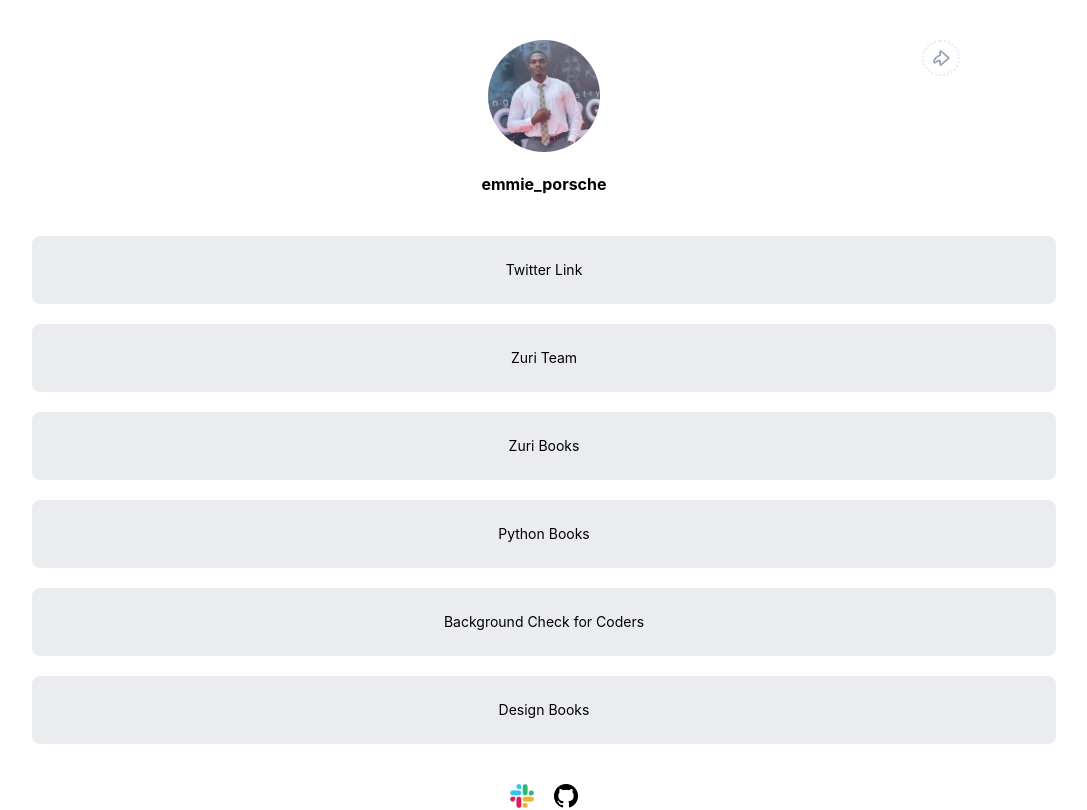
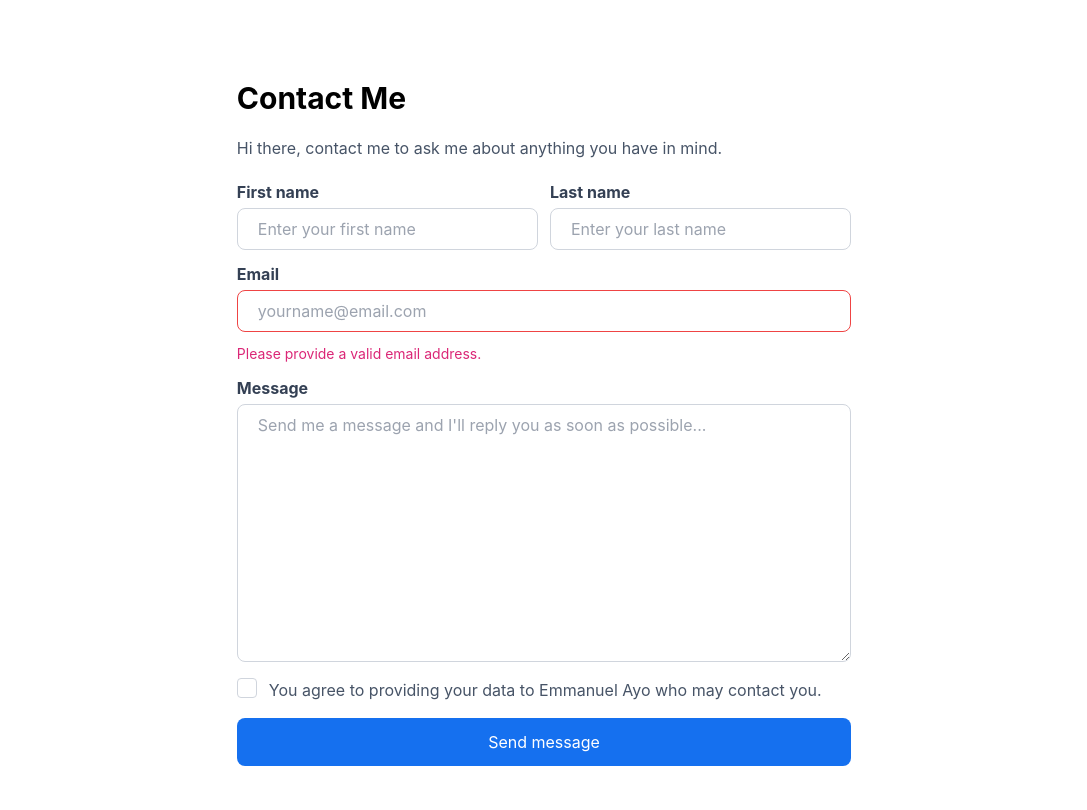
Before and after one commit to bohemiancode-x/HNG-stage-one-task, a React (Create React App) app: page /contact in a window 1280 px wide. Shown: the top 810 px of the page, without its empty margins (96-1183 px from the left). Built offline with nearby package versions, Linux system fonts and the light colour scheme.

Commit message:
feat: added a contact page and contact button on the homepage

```diff
--- a/package.json
+++ b/package.json
@@ -8,6 +8,7 @@
     "@testing-library/user-event": "^13.2.1",
     "react": "^18.2.0",
     "react-dom": "^18.2.0",
+    "react-router-dom": "^6.4.3",
     "react-scripts": "5.0.1",
     "tailwindcss": "^3.2.1",
     "web-vitals": "^2.1.0"
--- a/src/App.js
+++ b/src/App.js
@@ -1,13 +1,22 @@
+import { BrowserRouter, Route, Routes } from "react-router-dom";
+
+//components
 import Footer from "./components/Footer";
-import Links from "./components/Links";
-import Profile from "./components/Profile";
+
+//pages
+import Home from "./pages/Home";
+import Contact from "./pages/Contact";
 
 function App() {
   return (
     <div className="w-[90%] md:w-[80%] flex flex-col m-auto font-body">
-      <Profile />
-      <Links />
-      <Footer />
+      <BrowserRouter>
+        <Routes>
+          <Route path="/" element={<Home />} />
+          <Route path="/contact" element={<Contact />} />
+        </Routes>
+        <Footer />
+      </BrowserRouter>
     </div>
   );
 }
--- a/src/components/Footer.js
+++ b/src/components/Footer.js
@@ -1,15 +1,9 @@
-import slackIcon from '../assets/slack.png'
-import githubIcon from '../assets/Icon-git.png';
 import I4GIcon from '../assets/I4G.png';
 
 export default function Footer() {
   return (
     <div className='my-10 flex flex-col w-full'>
-      <div className='flex gap-5 m-auto'>
-        <img className='h-6 w-6' src={slackIcon} alt="slack" />
-        <img className='h-6 w-6' src={githubIcon} alt="git" />
-      </div>
-      <span className='mt-16 h-[1px] opacity-40 w-full bg-[#777777] '></span>
+      <span className='mt-5 h-[1px] opacity-40 w-full bg-[#777777] '></span>
 
         <div className='flex flex-col gap-3 md:flex-row justify-between mt-10'>
           <div className='flex gap-[1px] font-bold md:text-lg'>
--- a/src/components/Links.js
+++ b/src/components/Links.js
@@ -1,3 +1,7 @@
+import { Link } from "react-router-dom";
+import slackIcon from '../assets/slack.png'
+import githubIcon from '../assets/Icon-git.png';
+
 const links = [
     {
         key: 1,
@@ -46,7 +50,13 @@
                         {link.text}
                     </a>
             ))}
+            <Link to='/contact' id="contact" className="link">Contact</Link>
         </ul>
+
+        <div className='flex gap-5 m-auto items-center justify-center mt-10'>
+            <img className='h-6 w-6' src={slackIcon} alt="slack" />
+            <img className='h-6 w-6' src={githubIcon} alt="git" />
+        </div>
 
     </div>
   )
--- a/src/index.css
+++ b/src/index.css
@@ -11,4 +11,13 @@
     .link {
         @apply bg-[#EAECF0] hover:bg-[#D0D5DD] rounded-lg text-center text-sm py-6 cursor-pointer
     }
+    .input {
+        @apply border-[1px] border-[#d0d5dd] rounded-lg py-2 px-5 text-start focus:outline-none
+    }
+    .label {
+        @apply flex flex-col gap-1 text-[#344054]
+    }
+    .check {
+        @apply appearance-none border-[1px] px-2 justify-center items-center flex cursor-pointer border-[#d0d5dd] rounded h-[20px] w-[20px] hover:shadow-xl hover:border-[#84caff]  checked:before:content-["\2714"] checked:before:text-sm checked:before:text-[#1570ef] checked:border-[#1570ef] checked:before:relative checked:before:right-0 checked:before:bottom-[0]
+    }
 }
--- /dev/null
+++ b/src/pages/Contact.js
@@ -0,0 +1,39 @@
+import React from 'react'
+
+export default function Contact() {
+  return (
+    <div className='md:w-[60%] m-auto py-20'>
+        <div>
+            <h1 className='text-3xl font-bold'>Contact Me</h1>
+            <p className='text-[#475467] py-5'>Hi there, contact me to ask me about anything you have in mind.</p>
+        </div>
+
+        <form className='flex flex-col gap-3 md:grid md:grid-cols-2 md:grid-flow-row-dense'>
+            <label className='label'>
+                <span className='font-bold'>First name</span>
+                <input className='input' type="text" id='first_name' placeholder='Enter your first name' required/>
+            </label>
+            <label className='label'>
+                <span className='font-bold'>Last name</span>
+                <input className='input' type="text" id='last_name' placeholder='Enter your last name' required/>
+            </label>
+            <label className='label col-span-2'>
+                <span className='font-bold'>Email</span>
+                <input className='peer invalid:border-red-500 input' type="email" id='email' placeholder='yourname@email.com' required />
+                <p class="mt-2 invisible peer-invalid:visible text-pink-600 text-sm">
+                    Please provide a valid email address.
+                </p>
+            </label>
+            <label className='label col-span-2'>
+                <span className='font-bold'>Message</span>
+                <textarea className='input' name="message" id="message" placeholder="Send me a message and I'll reply you as soon as possible..." rows='10' required></textarea>
+            </label>
+            <label className='relative py-1 flex col-span-2'>
+                <input className='check' type="checkbox" id="check" required/>
+                <span className='pl-3 text-[#475467]'>You agree to providing your data to Emmanuel Ayo who may contact you.</span>
+            </label>
+            <button className='col-span-2 bg-[#1570ef] py-3 text-white rounded-lg hover:opacity-50' id='btn_submit'>Send message</button>
+        </form>
+    </div>
+  )
+}
--- /dev/null
+++ b/src/pages/Home.js
@@ -0,0 +1,12 @@
+//components
+import Profile from "../components/Profile";
+import Links from "../components/Links";
+
+export default function Home() {
+  return (
+    <>
+        <Profile />
+        <Links />
+    </>
+  )
+}
```
Also changed, not shown: 1 other file (tests, documents, lock files or other folders).
